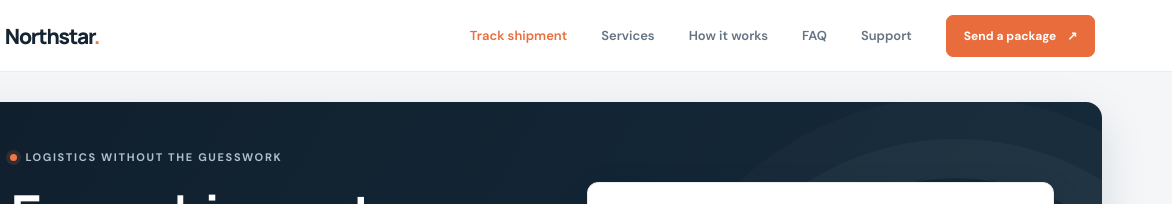
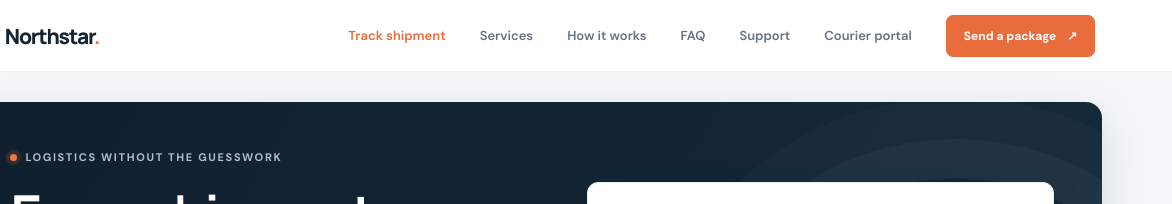
Before and after one commit to Ekpetechibuike/Northstar-Courier, a website: page public/index.html in a window 1280 px wide. Shown: the top 204 px of the page, 108-1280 px from the left. Drawn offline with Linux system fonts and the light colour scheme.

Commit message:
Update index.html

```diff
--- a/public/index.html
+++ b/public/index.html
@@ -34,6 +34,7 @@
         <a href="#how-it-works">How it works</a>
         <a href="#faq">FAQ</a>
         <a href="#support">Support</a>
+        <a href="/courier.html">Courier portal</a>
         <a class="nav-cta" href="#send-package">Send a package <span aria-hidden="true">↗</span></a>
       </nav>
       <button class="menu-toggle" type="button" aria-label="Open menu" aria-controls="main-navigation" aria-expanded="false"><span></span><span></span></button>
```
